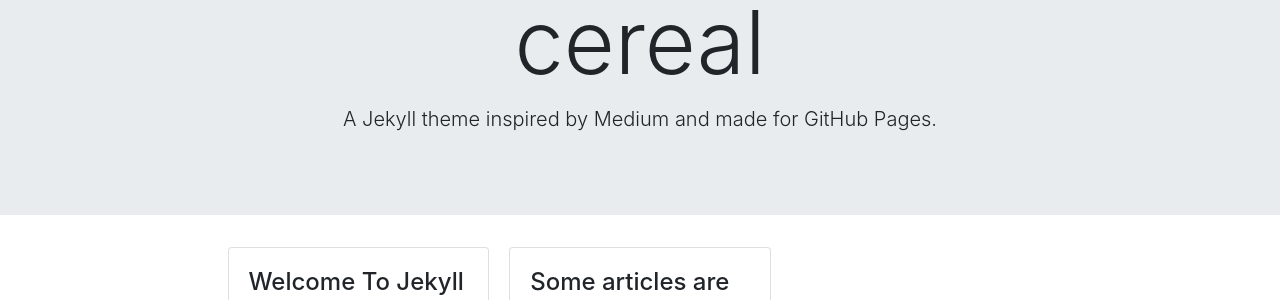
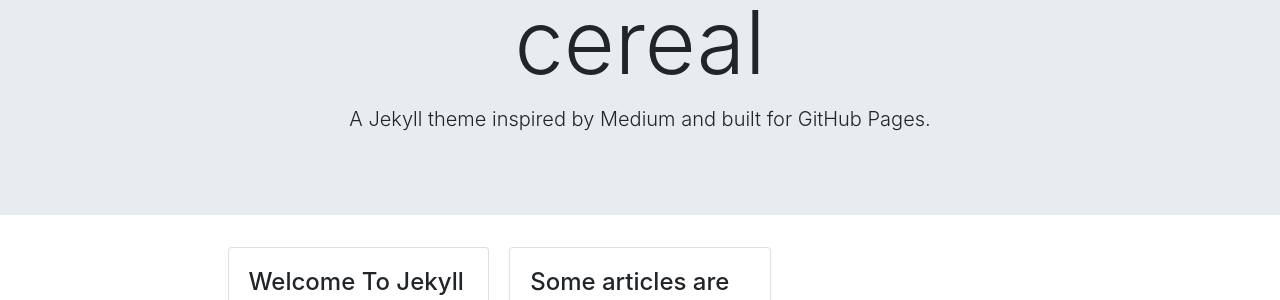
Before and after one commit to danrpts/danrpts.github.io, a Jekyll site: the page built from index.html, in a window 1280 px wide. Shown: the part 137-437 px from the top of the page. Built offline with Jekyll 4.4.1, drawn with Linux system fonts in a browser that asks for light colours; nearby versions of some CDN libraries; the list of posts is cut into pages by our own code.

Commit message:
updated description

```diff
--- a/_config.yml
+++ b/_config.yml
@@ -1,7 +1,7 @@
 title: cereal
 author: mr. crunch
 email: crunch@email.com
-description: A Jekyll theme inspired by Medium and made for GitHub Pages.
+description: A Jekyll theme inspired by Medium and built for GitHub Pages.
 social:
   links:
     - https://github.com/danrpts
```
Also changed, not shown: README.md.
